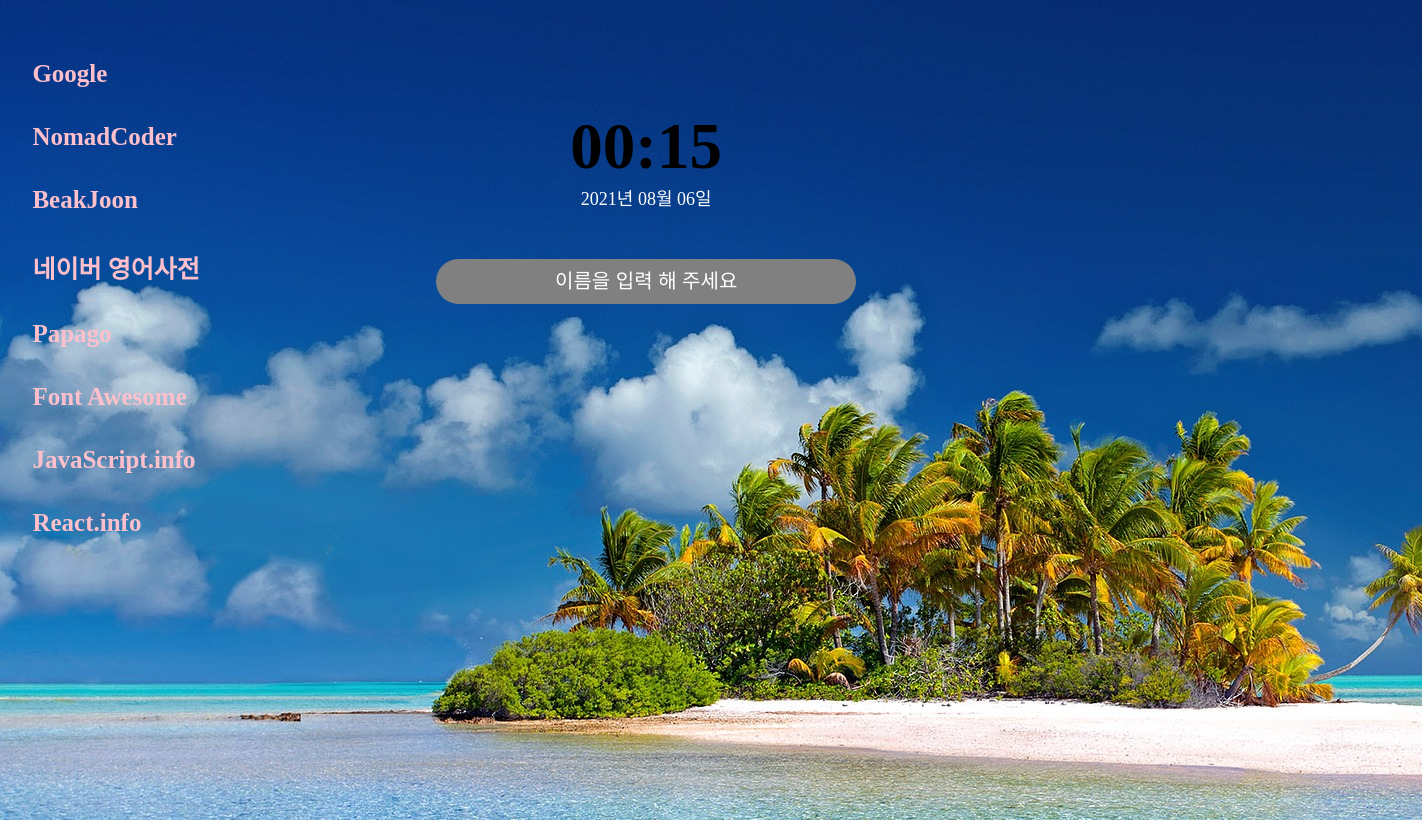
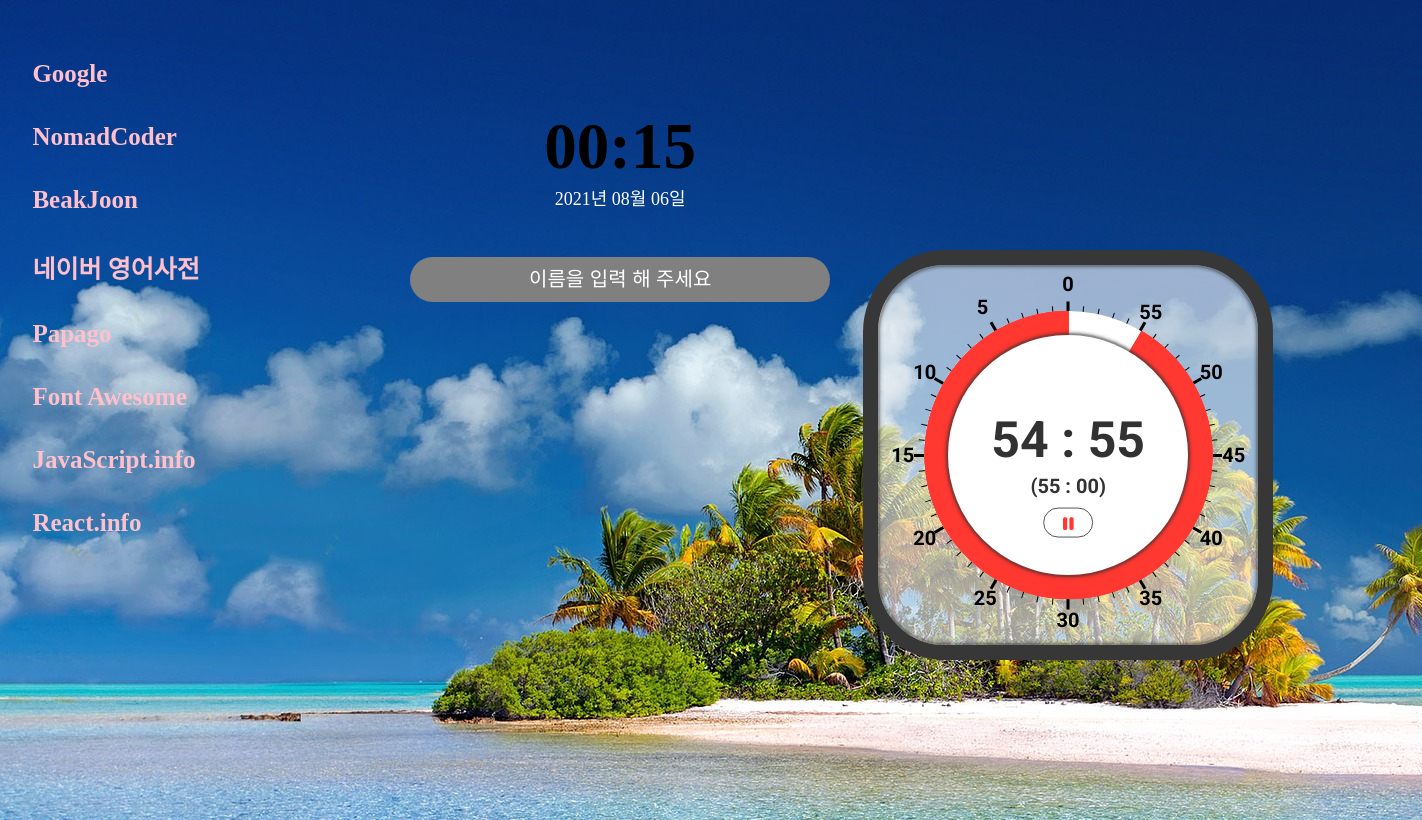
Before and after one commit to evencoding/toDoList, a plain HTML site: page index.html in a window 1280 px wide. Shown: the whole page, 1422 px wide, since content can reach past the window. Drawn offline with Linux system fonts and the light colour scheme.

Commit message:
# 버전 3
타이머 기능 추가

```diff
--- a/index.html
+++ b/index.html
@@ -37,12 +37,36 @@
           <span></span>
         </div>
       </div>
+      <div class="timer-container">
+        <div id="timer" class="timer">
+          <div class="cover1"></div>
+
+          <div id="lines"></div>
+
+          <div id="fins"></div>
+
+          <div id="num-container"></div>
+
+          <div class="cover2"></div>
+        </div>
+        <div class="time-container">
+          <div id="remain-time" class="remain-time"></div>
+          <div id="total-time" class="total-time"></div>
+          <div class="button-container">
+            <button id="control" class="control"><i class="fas fa-pause"></i></button>
+          </div>
+        </div>
+      </div>
+
     </div>
+
     <script src="./js/clock.js"></script>
     <script src="./js/greeting.js"></script>
     <script src="./js/todo.js"></script>
     <script src="./js/weather.js"></script>
     <script src="./js/timer.js"></script>
     <script src="./js/background.js"></script>
+    <script src="./js/timer.js"></script>
+    <script src="https://kit.fontawesome.com/6478f529f2.js" crossorigin="anonymous"></script>
   </body>
 </html>
--- a/js/timer.js
+++ b/js/timer.js
@@ -0,0 +1,137 @@
+const timer = document.getElementById("timer");
+const lines = timer.querySelector("#lines");
+const fins = timer.querySelector("#fins");
+const nums = timer.querySelector("#num-container");
+const control = document.querySelector(".button-container #control");
+const remainTime = document.querySelector(".time-container #remain-time");
+const totalTime = document.querySelector(".time-container #total-time");
+
+const endTime = 55;
+
+let intervalID = null;
+let progressTimeSec = 0;
+
+let isPlay = true;
+
+function paintLines() {
+  for (let i = 0; i < 30; i++) {
+    const line = document.createElement("div");
+    line.classList.add("line");
+    line.style.transform = `rotate(${i * 6}deg)`;
+
+    if (i % 5 == 0) {
+      line.classList.add("thick");
+    }
+
+    lines.append(line);
+  }
+}
+
+function paintNumber() {
+  let left = 15;
+  let right = 45;
+
+  for (let i = 0; i < 6; i++) {
+    const numBox = document.createElement("div");
+    numBox.classList.add("num-box");
+    numBox.style.transform = `rotate(${i * 30}deg)`;
+
+    const spanLeft = document.createElement("span");
+    const spanRight = document.createElement("span");
+
+    const leftText = left - 5 * i;
+    spanLeft.textContent = leftText < 0 ? 60 + leftText : leftText;
+    spanRight.textContent = right - 5 * i;
+
+    spanLeft.style.transform = `rotate(${-30 * i}deg)`;
+    spanRight.style.transform = `rotate(${-30 * i}deg)`;
+
+    numBox.append(spanLeft, spanRight);
+    nums.append(numBox);
+  }
+}
+
+function paintRemainTime() {
+  for (let min = 0; min < endTime; min++) {
+    for (let sec = 0; sec < 60; sec++) {
+      const remainFin = document.createElement("div");
+      remainFin.classList.add("fin");
+
+      const deg = min * 6 + sec * 0.1;
+      remainFin.style.transform = `rotate(${-deg}deg)`;
+
+      fins.append(remainFin);
+    }
+  }
+}
+
+function tickSec() {
+  progressTimeSec++;
+  if (progressTimeSec >= endTime * 60) pause();
+
+  const lastFin = fins.lastChild;
+
+  if (lastFin) {
+    lastFin.remove();
+  }
+
+  renderRemainTime();
+}
+
+function play() {
+  intervalID = setInterval(tickSec, 1000);
+  isPlay = true;
+  control.innerHTML = `<i class="fas fa-pause"></i>`;
+}
+
+function pause() {
+  clearInterval(intervalID);
+  isPlay = false;
+  control.innerHTML = `<i class="fas fa-play"></i>`;
+}
+
+function onClickControl() {
+  if (isPlay) {
+    pause();
+  } else {
+    play();
+  }
+}
+
+function renderRemainTime() {
+  const totalSec = endTime * 60 - progressTimeSec;
+  const min = Math.floor(totalSec / 60);
+  const sec = totalSec % 60;
+
+  remainTime.textContent = `
+        ${min < 10 ? `0${min}` : min} :
+        ${sec < 10 ? `0${sec}` : sec}
+    `;
+}
+
+function paintTime() {
+  renderRemainTime();
+  totalTime.textContent = `(${endTime} : 00)`;
+}
+
+if (lines) {
+  paintLines();
+}
+
+if (nums) {
+  paintNumber();
+}
+
+if (fins) {
+  paintRemainTime();
+}
+
+if (control) {
+  control.addEventListener("click", onClickControl);
+}
+
+if (remainTime && totalTime) {
+  paintTime();
+}
+
+play();
--- a/style.css
+++ b/style.css
@@ -2,6 +2,7 @@
 @import "./styles/left.css";
 @import "./styles/right.css";
 @import "./styles/center.css";
+@import "./styles/timer.css";
 
 img {
   z-index: -1;
--- /dev/null
+++ b/styles/timer.css
@@ -0,0 +1,134 @@
+@import url("https://fonts.googleapis.com/css2?family=Roboto:wght@400;700&display=swap");
+
+html {
+  height: 100vh;
+}
+
+.timer-container {
+  position: relative;
+  top: 30%;
+  right: 60%;
+  color: rgb(50, 50, 50);
+  font-family: "Roboto", sans-serif;
+  display: inline-block;
+  padding: 40px;
+  border-radius: 20%;
+  border: 15px solid rgb(55, 55, 55);
+  box-shadow: inset 0 0 3px 3px rgba(50, 50, 50, 0.3), inset 0 0 1px 2px rgba(50, 50, 50, 0.2);
+  background-color: rgba(255, 255, 255, 0.6);
+}
+
+.timer {
+  position: relative;
+  font-size: 20px;
+
+  width: 15em;
+  height: 15em;
+}
+
+.timer .line {
+  width: 100%;
+  height: 1px;
+  top: calc(50% - 1px / 2);
+
+  background: #000;
+  position: absolute;
+}
+
+.timer .line.thick {
+  width: calc(100% + 0.4em);
+  left: calc(-0.4em / 2);
+
+  height: 3px;
+  top: calc(50% - 3px / 2);
+}
+
+.timer .cover1 {
+  position: absolute;
+  width: calc(100% - 4%);
+  height: calc(100% - 4%);
+  left: calc(4% / 2);
+  top: calc(4% / 2);
+  border-radius: 50%;
+  background: #fff;
+  z-index: 1;
+}
+
+.fin {
+  position: absolute;
+  width: 1px;
+  left: calc(50% - 1px / 2);
+
+  height: calc(50% - 0.3em);
+  top: 0.3em;
+
+  background: rgb(255, 57, 50);
+  z-index: 2;
+  transform-origin: bottom;
+}
+
+.timer .cover2 {
+  position: absolute;
+  width: 80%;
+  height: 80%;
+  left: calc(10%);
+  top: calc(10%);
+
+  border-radius: 50%;
+  background: #fff;
+  z-index: 3;
+  box-shadow: 0 0 3px 3px rgba(50, 50, 50, 0.4), 0 0 1px 2px rgba(50, 50, 50, 0.3);
+}
+
+.num-box {
+  position: absolute;
+  display: flex;
+  justify-content: space-between;
+  align-items: center;
+
+  width: calc(100% + 18%);
+  left: calc(-18% / 2);
+  height: 40px;
+  top: calc(50% - 40px / 2);
+  font-weight: 600;
+  color: black;
+}
+
+.button-container {
+  margin-top: 10px;
+}
+
+.control {
+  width: 50px;
+  height: 30px;
+  border-radius: 20px;
+  border: 1px solid #555;
+  background: white;
+  display: flex;
+  justify-content: center;
+  align-items: center;
+  font-size: 17px;
+  color: rgb(255, 57, 50);
+}
+.control:active {
+  transform: scale(0.96);
+}
+
+.time-container {
+  position: absolute;
+  bottom: 50%;
+  left: 50%;
+  transform: translate(-50%, 65%);
+  font-size: 50px;
+  font-weight: 600;
+  display: flex;
+  flex-direction: column;
+  align-items: center;
+  justify-content: center;
+  margin-top: 10px;
+  z-index: 4;
+}
+.time-container .total-time {
+  font-size: 20px;
+  margin-top: 5px;
+}
```
Also changed, not shown: timer.html (added, +35 -0 lines).
